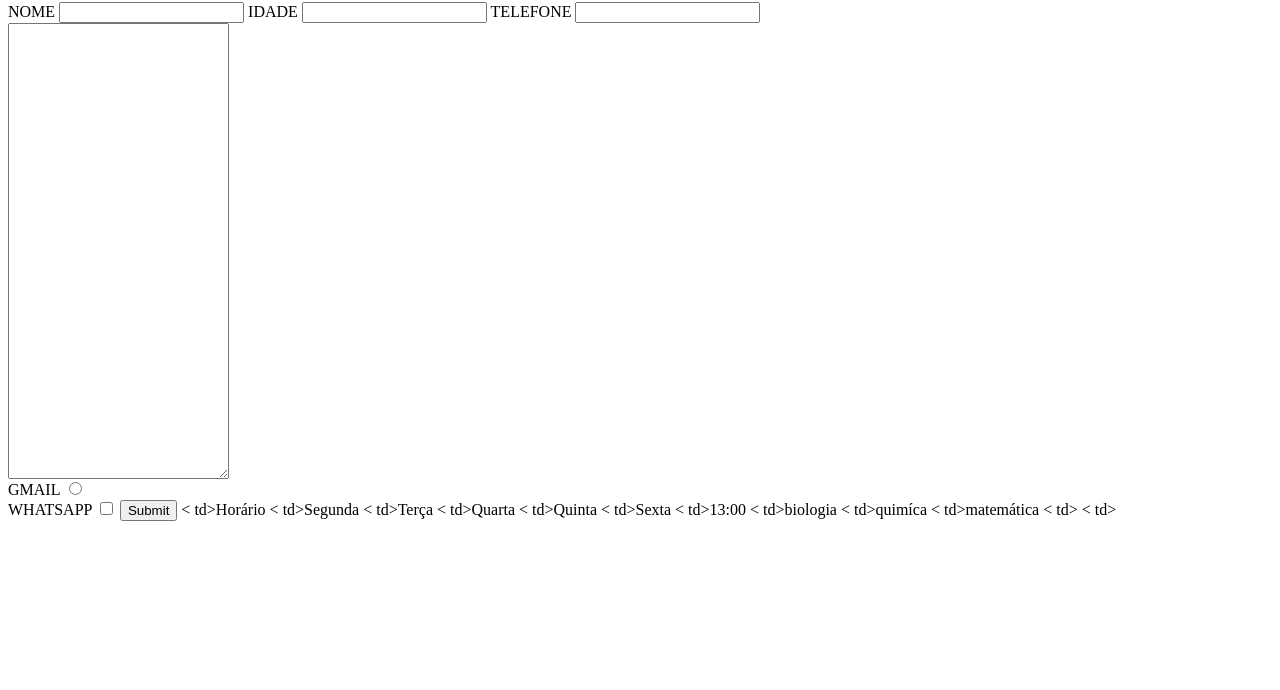
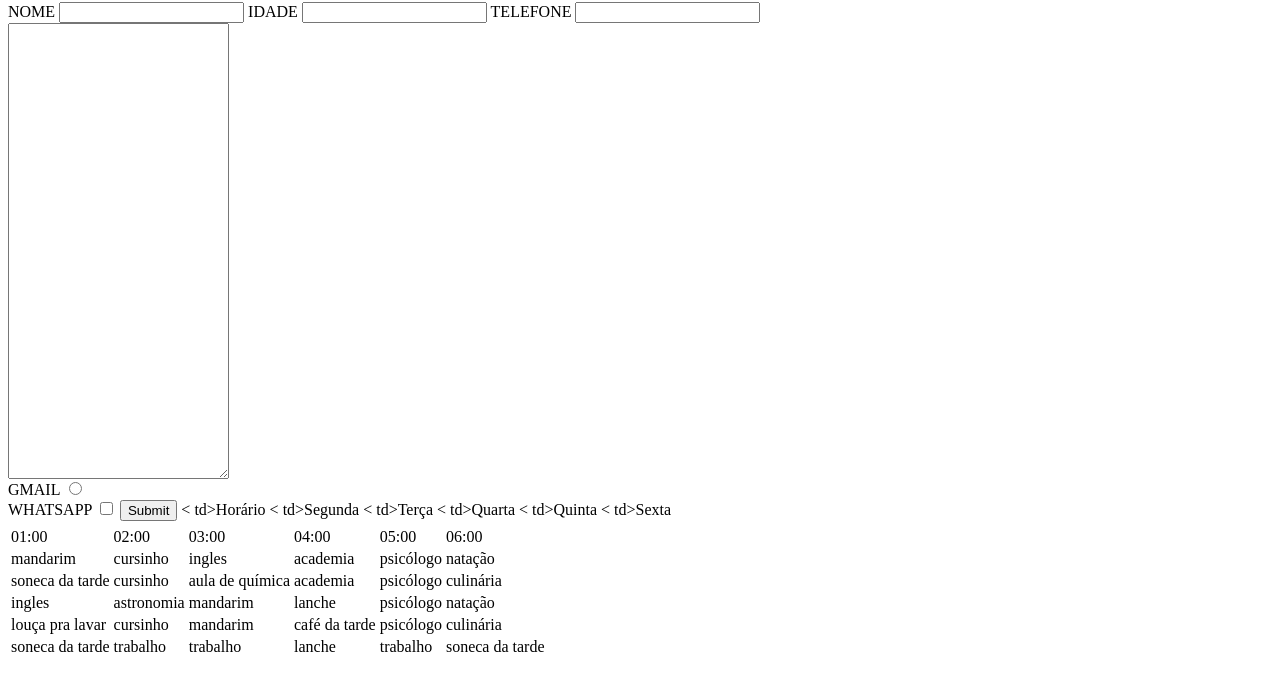
Before and after one commit to danineiverth17/formul-rio, a plain HTML site: page index.html in a window 1280 px wide. Shown: the part 64-754 px from the top of the page. Drawn offline with Linux system fonts and the light colour scheme.

Commit message:
Update index.html

```diff
--- a/index.html
+++ b/index.html
@@ -39,16 +39,74 @@
                         < td>Sexta</td>
                     </tr>
                      <tr>
-                        < td>13:00</td>
-                        < td>biologia</td>
-                        < td>quimíca</td>
-                        < td>matemática</td>
-                        < td></td>
-                        < td></td>
-                    </tr>
+                        <tbody>
+            <tr>
 
+                <td>01:00</td>
+                <td>02:00</td>
+                <td>03:00</td>
+                <td>04:00</td>
+                <td>05:00</td>
+                <td>06:00</td>
+
+            </tr>
+
+            <tr>
+                <td>mandarim</td>
+                <td>cursinho</td>
+                <td>ingles</td>
+                <td>academia</td>
+                <td>psicólogo</td>
+                <td>natação</td>
+
+            </tr>
+
+            <tr>
+
+                <td>soneca da tarde</td>
+                <td>cursinho</td>
+                <td>aula de química</td>
+                <td>academia</td>
+                <td>psicólogo</td>
+                <td>culinária</td>
+
+            </tr>
+
+            <tr>
+
+               <td>ingles</td>
+               <td>astronomia</td>
+               <td>mandarim</td>
+               <td>lanche</td>
+               <td>psicólogo</td>
+               <td>natação</td>
+
+            </tr>
+
+            <tr>
+
+               <td>louça pra lavar</td>
+               <td>cursinho</td>
+               <td>mandarim</td>
+               <td>café da tarde</td>
+               <td>psicólogo</td>
+               <td>culinária</td>
+
+            </tr>
+
+            <tr>
+
+               <td>soneca da tarde</td>
+               <td>trabalho</td>
+               <td>trabalho</td>
+               <td>lanche</td>
+               <td>trabalho</td>
+               <td>soneca da tarde</td>
+
+            </tr>
+
+        </table>
         </main>
-
 
     </body>
 
```
